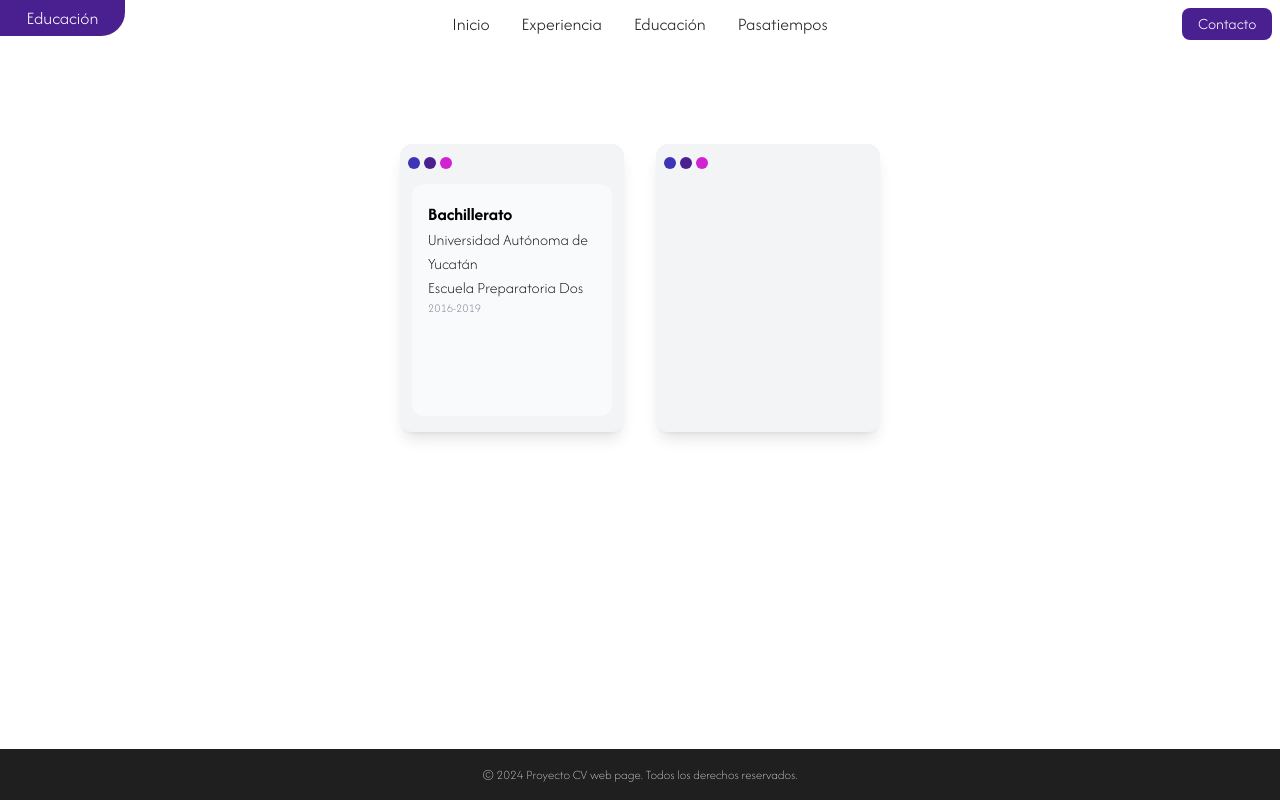
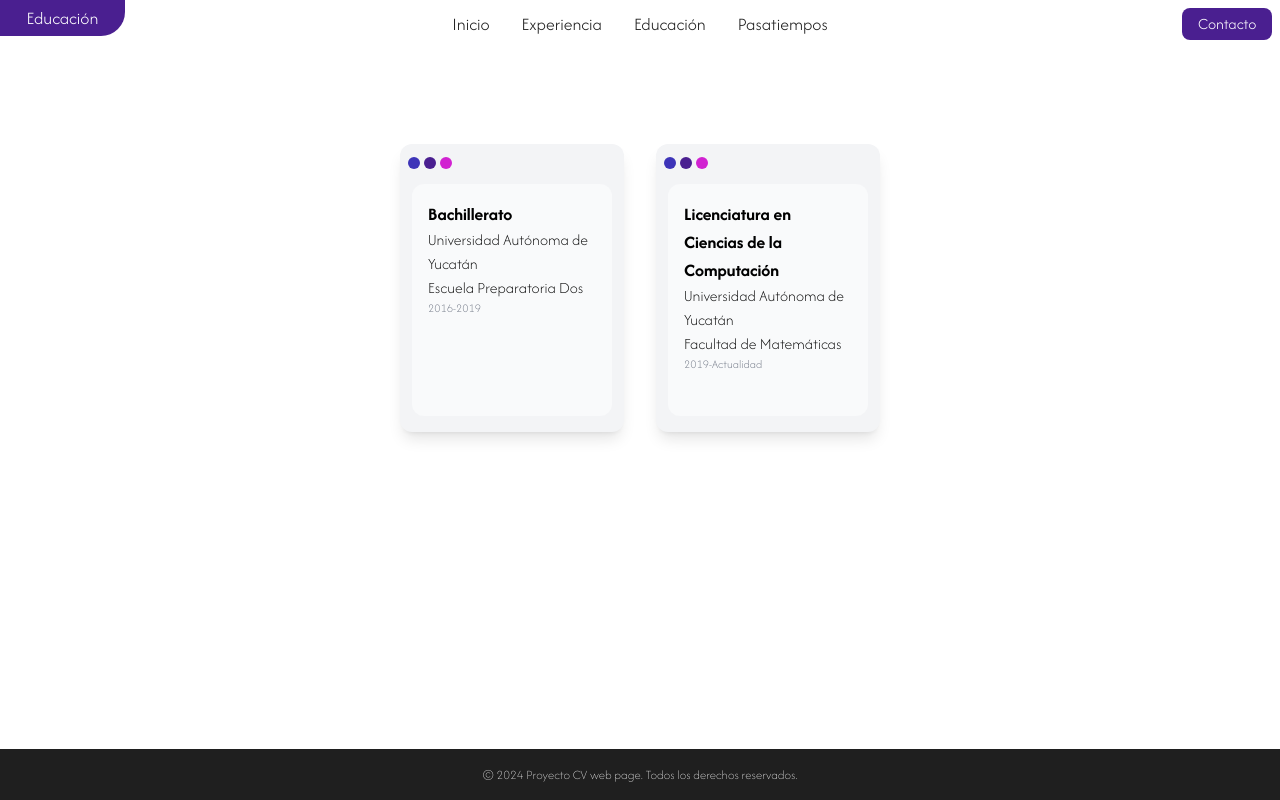
Before and after one commit to AValRS/cv-web-page-aws, a SvelteKit app: page /academic in a window 1280 px wide. Built offline with nearby package versions, Linux system fonts and the light colour scheme.

Commit message:
Se terminan tarjetas para sección de educación

```diff
--- /dev/null
+++ b/src/lib/AcademicCard.svelte
@@ -0,0 +1,69 @@
+<script>
+    import { fly } from 'svelte/transition';
+    export let title;
+    export let university;
+    export let university2;
+    export let years;
+	let visible = false;
+
+    setTimeout(() => {
+        visible = true;
+    }, 500);
+
+</script>
+
+<div class="card-space flex justify-center">
+    {#if visible}
+        <div class="card bg-gray-100 w-56 h-72 rounded-xl m-4 shadow-lg transition-transform transform hover:scale-105 will-change-transform"
+            transition:fly={{ y: 200, duration: 2000 }}>
+            <div class="flex p-2 gap-1">
+                <div>
+                    <span class="circle1 inline-block center w-3 h-3 rounded-full"></span>
+                </div>
+                <div class="circle">
+                    <span class="circle2 inline-block center w-3 h-3 rounded-full"></span>
+                </div>
+                <div class="circle">
+                    <span class="circle3 box inline-block center w-3 h-3 rounded-full"></span>
+                </div>
+            </div>
+            <div class="card-container flex">
+                <div class="card-content flex-grow mx-3 bg-gray-50 rounded-xl">
+                    <h3 class="text-lg font-bold">{title}</h3>
+                    <h3>{university}</h3>
+                    <h3>{university2}</h3>
+                    <p class="subtext text-xs text-gray-500">{years}</p>
+                </div>
+            </div>
+        </div>
+    {/if}
+</div>
+
+<style>
+.card-space{
+    min-width: 14rem;
+    min-height: 20rem;
+}
+
+.card:hover{
+    transition: 0.8s;
+
+}
+.circle1{
+    background-color: #3d34b8;
+
+}
+.circle2{
+    background-color: #4a1f90;
+}
+
+.circle3{
+    background-color: #d122d1;
+}
+
+.card-content{
+    padding: 1rem;
+    font-weight: 200;
+    min-height: 14.5rem;
+}
+</style>
--- a/src/routes/academic/+page.svelte
+++ b/src/routes/academic/+page.svelte
@@ -1,5 +1,6 @@
 <script>
     import { fly } from 'svelte/transition';
+    import AcademicCard from '../../lib/AcademicCard.svelte';
 	let visible_t1 = false;
 	let visible_t2 = false;
 
@@ -14,83 +15,20 @@
 </script>
 
 <div class="m-20 grid grid-cols-1 sm:grid-cols-2 md:grid-cols-2">
-    <div class="card-space flex justify-center lg:justify-end">
-        {#if visible_t1}
-            <div class="card bg-gray-100 w-56 h-72 rounded-xl m-4 shadow-lg transition-transform transform hover:scale-105 will-change-transform"
-                transition:fly={{ y: 200, duration: 2000 }}>
-                <div class="flex p-2 gap-1">
-                    <div>
-                        <span class="circle1 inline-block center w-3 h-3 rounded-full"></span>
-                    </div>
-                    <div class="circle">
-                        <span class="circle2 inline-block center w-3 h-3 rounded-full"></span>
-                    </div>
-                    <div class="circle">
-                        <span class="circle3 box inline-block center w-3 h-3 rounded-full"></span>
-                    </div>
-                </div>
-                <div class="card-container flex">
-                    <div class="card-content flex-grow mx-3 bg-gray-50 rounded-xl">
-                        <h3 class="text-lg font-bold">Bachillerato</h3>
-                        <h3>Universidad Autónoma de Yucatán</h3>
-                        <h3>Escuela Preparatoria Dos</h3>
-                        <p class="subtext text-xs text-gray-500">2016-2019</p>
-                    </div>
-                </div>
-            </div>
-        {/if}
+    <div class="flex lg:justify-end">
+        <AcademicCard
+            title="Bachillerato"
+            university="Universidad Autónoma de Yucatán"
+            university2="Escuela Preparatoria Dos"
+            years="2016-2019"
+        />
     </div>
-    <div class="card-space flex justify-center lg:justify-start">
-        {#if visible_t2}
-        <div class="card bg-gray-100 w-56 h-72 rounded-xl m-4 shadow-lg transition-transform transform hover:scale-105 will-change-transform"
-            transition:fly={{ y: 200, duration: 2000 }}>
-            <div class="flex p-2 gap-1">
-                <div>
-                    <span class="circle1 inline-block center w-3 h-3 rounded-full"></span>
-                </div>
-                <div>
-                    <span class="circle2 inline-block center w-3 h-3 rounded-full"></span>
-                </div>
-                <div>
-                    <span class="circle3 box inline-block center w-3 h-3 rounded-full"></span>
-                </div>
-            </div>
-            <div class="card-container bg-white">
-                <div class="">
-
-                </div>
-            </div>
-        </div>
-    {/if}
+    <div class="flex lg:justify-start">
+        <AcademicCard
+            title="Licenciatura en Ciencias de la Computación"
+            university="Universidad Autónoma de Yucatán"
+            university2="Facultad de Matemáticas"
+            years="2019-Actualidad"
+        />
     </div>
 </div>
-
-<style>
-.card-space{
-    min-width: 14rem;
-    min-height: 20rem;
-}
-
-.card:hover{
-    transition: 0.8s;
-
-}
-.circle1{
-    background-color: #3d34b8;
-
-}
-.circle2{
-    background-color: #4a1f90;
-}
-
-.circle3{
-    background-color: #d122d1;
-}
-
-.card-content{
-    padding: 1rem;
-    font-weight: 200;
-    min-height: 14.5rem;
-}
-
-</style>
```
